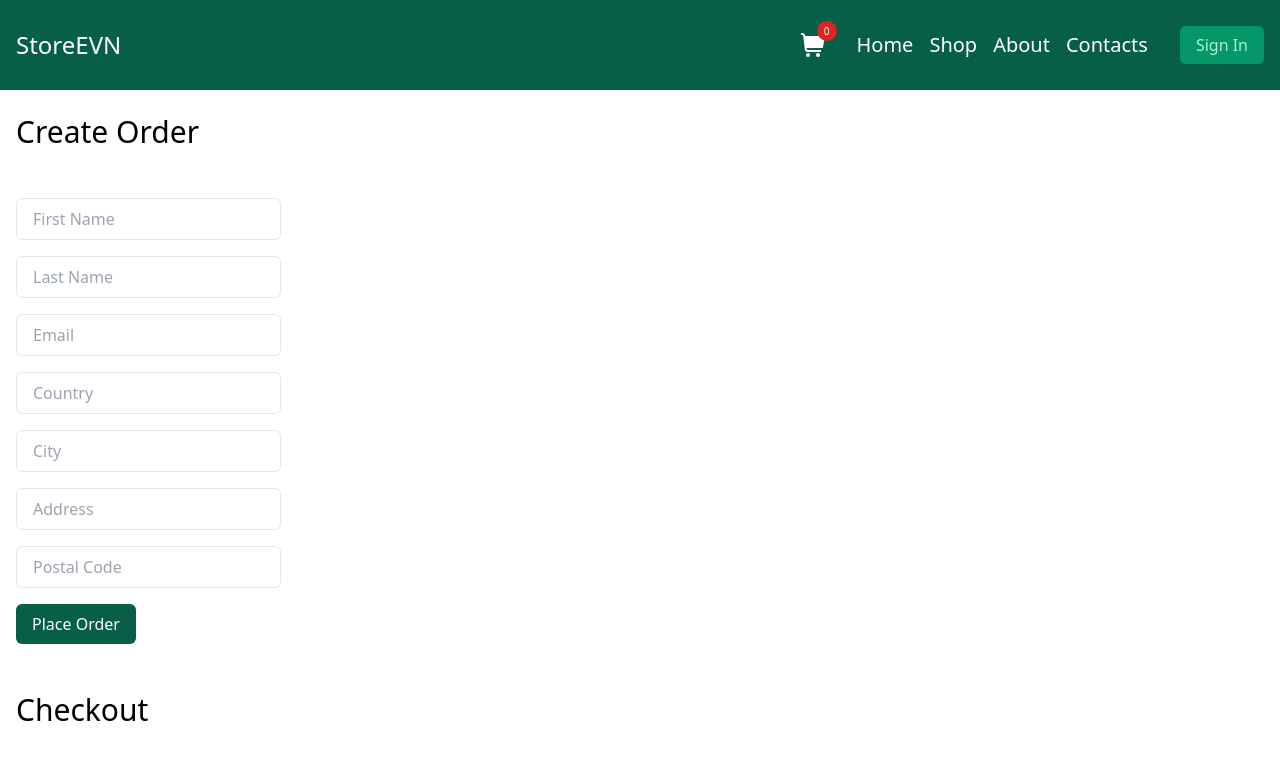
After one commit to hayrapetyansami/storeEVN, a Django app: page /orders/create/ in a window 1280 px wide. The commit adds this page. Shown: the top 760 px of the page. Run offline with Django 5.2, Linux system fonts and the light colour scheme; some libraries are stand-ins or nearby versions.

Commit message:
updated users, orders and cart apps, and created users and orders views, models and forms

```diff
--- a/base/urls.py
+++ b/base/urls.py
@@ -1,30 +1,14 @@
-"""
-URL configuration for base project.
-
-The `urlpatterns` list routes URLs to views. For more information please see:
-    https://docs.djangoproject.com/en/5.1/topics/http/urls/
-Examples:
-Function views
-    1. Add an import:  from my_app import views
-    2. Add a URL to urlpatterns:  path('', views.home, name='home')
-Class-based views
-    1. Add an import:  from other_app.views import Home
-    2. Add a URL to urlpatterns:  path('', Home.as_view(), name='home')
-Including another URLconf
-    1. Import the include() function: from django.urls import include, path
-    2. Add a URL to urlpatterns:  path('blog/', include('blog.urls'))
-"""
 from django.contrib import admin
 from django.urls import path, include
 from django.conf import settings
 from django.conf.urls.static import static
 
 urlpatterns = [
-    path('admin/', admin.site.urls),
-    path("", include("main.urls")),
-    path("cart/", include("cart.urls")),
-    path("users/", include("users.urls")),
-    # path("orders/", include("orders.urls")),
+    path("admin/", admin.site.urls),
+    path("", include("main.urls", namespace="main")),
+    path("cart/", include("cart.urls", namespace="cart")),
+    path("users/", include("users.urls", namespace="users")),
+    path("orders/", include("orders.urls", namespace="orders")),
 ]
 
 if settings.DEBUG:
--- a/cart/templates/cart/cart_detail.html
+++ b/cart/templates/cart/cart_detail.html
@@ -65,7 +65,7 @@
 
       {% with cart_quantity=cart|length  %}
         {% if cart_quantity > 0 %}
-          <a href="#" class="block w-fit px-4 py-2 rounded-md mt-4 text-white bg-emerald-800">Checkout</a>
+          <a href="{% url 'orders:order_create' %}" class="block w-fit px-4 py-2 rounded-md mt-4 text-white bg-emerald-800">Checkout</a>
         {% endif %}
       {% endwith %}
     </div>
--- a/orders/forms.py
+++ b/orders/forms.py
@@ -0,0 +1,26 @@
+from django import forms
+from .models import Order
+
+
+class OrderCreateForm(forms.ModelForm):
+    def __init__(self, *args, **kwargs):
+        self.request = kwargs.pop("request", None)
+        super().__init__(*args, **kwargs)
+        if self.request.user.is_authenticated:
+            self.initial["first_name"] = self.request.user.first_name
+            self.initial["last_name"] = self.request.user.last_name
+            self.initial["email"] = self.request.user.email
+
+    def save(self, commit=True):
+        order = super().save(commit=False)
+        order.user = self.request.user
+        if commit:
+            order.save()
+        return order
+
+    class Meta:
+        model = Order
+        fields = [
+            "user", "first_name", "last_name", "email",
+            "country", "city", "address", "postal_code"
+        ]
--- a/orders/models.py
+++ b/orders/models.py
@@ -37,14 +37,14 @@ class Order(models.Model):
 
 class OrderItem(models.Model):
     order = models.ForeignKey(
-        Order,
+        to=Order,
         related_name="items",
         on_delete=models.CASCADE
     )
 
     product = models.ForeignKey(
-        Product,
-        related_name="items",
+        to=Product,
+        related_name="order_items",
         on_delete=models.CASCADE
     )
 
--- /dev/null
+++ b/orders/templates/orders/create.html
@@ -0,0 +1,115 @@
+{% extends "base.html" %}
+{% load static %}
+
+{% block title %} Create {% endblock %}
+
+{% block header %}
+  <div class="container mx-auto px-4 py-2">
+    <h1 class="text-3xl my-4">Create Order</h1>
+  </div>
+{% endblock header %}
+
+{% block content %}
+  <main>
+    <div class="container mx-auto px-4 py-2">
+      <form action="" method="POST">
+        {% csrf_token %}
+        <div class="mb-4 mt-4">
+          <input
+            class="px-4 py-2 border rounded-md"
+            type="text"
+            name="first_name"
+            placeholder="First Name"
+            value="{{ form.first_name.value|default:'' }}"
+            required
+          >
+        </div>
+        <div class="mb-4 mt-4">
+          <input
+            class="px-4 py-2 border rounded-md"
+            type="text"
+            name="last_name"
+            placeholder="Last Name"
+            value="{{ form.last_name.value|default:'' }}"
+            required
+          >
+        </div>
+        <div class="mb-4 mt-4">
+          <input
+            class="px-4 py-2 border rounded-md"
+            type="text"
+            name="email"
+            placeholder="Email"
+            value="{{ form.email.value|default:'' }}"
+            required
+          >
+        </div>
+        <div class="mb-4 mt-4">
+          <input
+            class="px-4 py-2 border rounded-md"
+            type="text"
+            name="country"
+            placeholder="Country"
+            value="{{ form.country.value|default:'' }}"
+            required
+          >
+        </div>
+        <div class="mb-4 mt-4">
+          <input
+            class="px-4 py-2 border rounded-md"
+            type="text"
+            name="city"
+            placeholder="City"
+            value="{{ form.city.value|default:'' }}"
+            required
+          >
+        </div>
+        <div class="mb-4 mt-4">
+          <input
+            class="px-4 py-2 border rounded-md"
+            type="text"
+            name="address"
+            placeholder="Address"
+            value="{{ form.address.value|default:'' }}"
+            required
+          >
+        </div>
+        <div class="mb-4 mt-4">
+          <input
+            class="px-4 py-2 border rounded-md"
+            type="text"
+            name="postal_code"
+            placeholder="Postal Code"
+            value="{{ form.postal_code.value|default:'' }}"
+            required
+          >
+        </div>
+        <div>
+          <input
+            class="block w-fit px-4 py-2 rounded-md mt-4 text-white bg-emerald-800 cursor-pointer"
+            type="submit"
+            value="Place Order"
+          >
+        </div>
+      </form>
+    </div>
+    <div class="container mx-auto px-4 py-2">
+      <h2 class="text-3xl mb-4 mt-8">Checkout</h2>
+
+      <div>
+        {% for item in cart  %}
+            <li class="mb-4">
+              {{item.quantity}} x {{item.product.name}}
+              {% if item.product.discount %}
+                <p class="line-through text-gray-400">$ {{item.product.price}}</p>
+                <p class="text-black mb-2">$ {{item.product.discount_price}}</p>
+              {% else %}
+                <p class="text-white mb-2">$ {{item.product.price}}</p>
+              {% endif %}
+            </li>
+            <p>Total $ {{cart.get_total_price}}</p>
+        {% endfor %}
+      </div>
+    </div>
+  </main>
+{% endblock content %}
--- a/orders/urls.py
+++ b/orders/urls.py
@@ -0,0 +1,8 @@
+from django.urls import path
+from .views import order_create
+
+app_name = "orders"
+
+urlpatterns = [
+    path("create/", order_create, name="order_create")
+]
--- a/orders/views.py
+++ b/orders/views.py
@@ -1,3 +1,42 @@
 from django.shortcuts import render
+from .models import OrderItem
+from .forms import OrderCreateForm
+from cart.cart import Cart
 
-# Create your views here.
+
+def order_create(request):
+    cart = Cart(request)
+    if request.method == "POST":
+        form = OrderCreateForm(
+            request.POST,
+            request=request
+        )
+        if form.is_valid():
+            order = form.save()
+            for item in cart:
+                OrderItem.objects.create(
+                    order=order,
+                    product=item["product"],
+                    price=item["price"],
+                    quantity=item["quantity"]
+                )
+            cart.clear()
+            return render(
+                request,
+                "orders/created.html",
+                {
+                    "order": order,
+                    "form": form
+                }
+            )
+    else:
+        form = OrderCreateForm(request=request)
+
+    return render(
+        request,
+        "orders/create.html",
+        {
+            "cart": cart,
+            "form": form
+        }
+    )
```
Also changed, not shown: orders/templates/orders/created.html (added, +19 -0 lines), users/forms.py (+39 -1 lines), users/views.py (+47 -5 lines), orders/migrations/0002_alter_orderitem_product.py (added).
